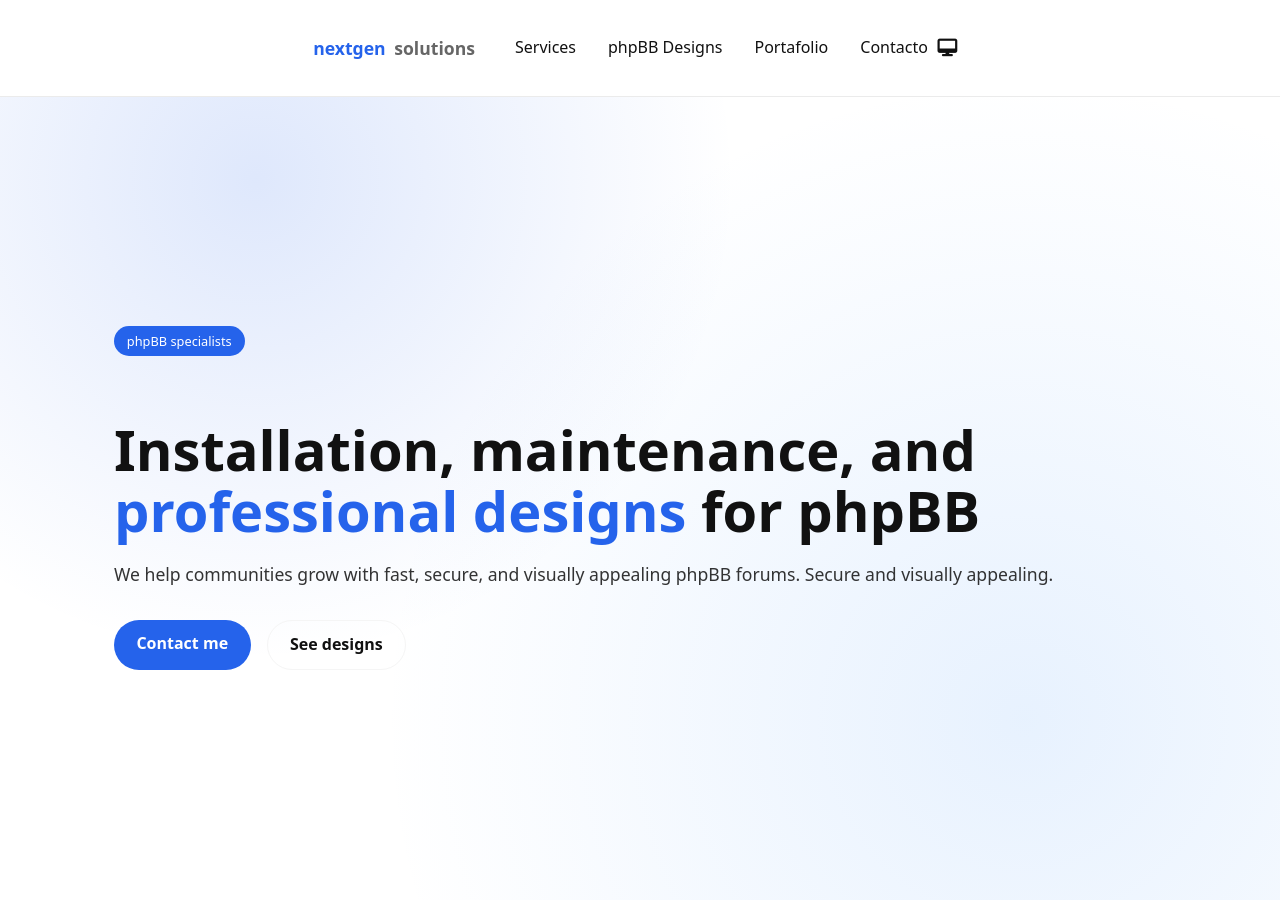
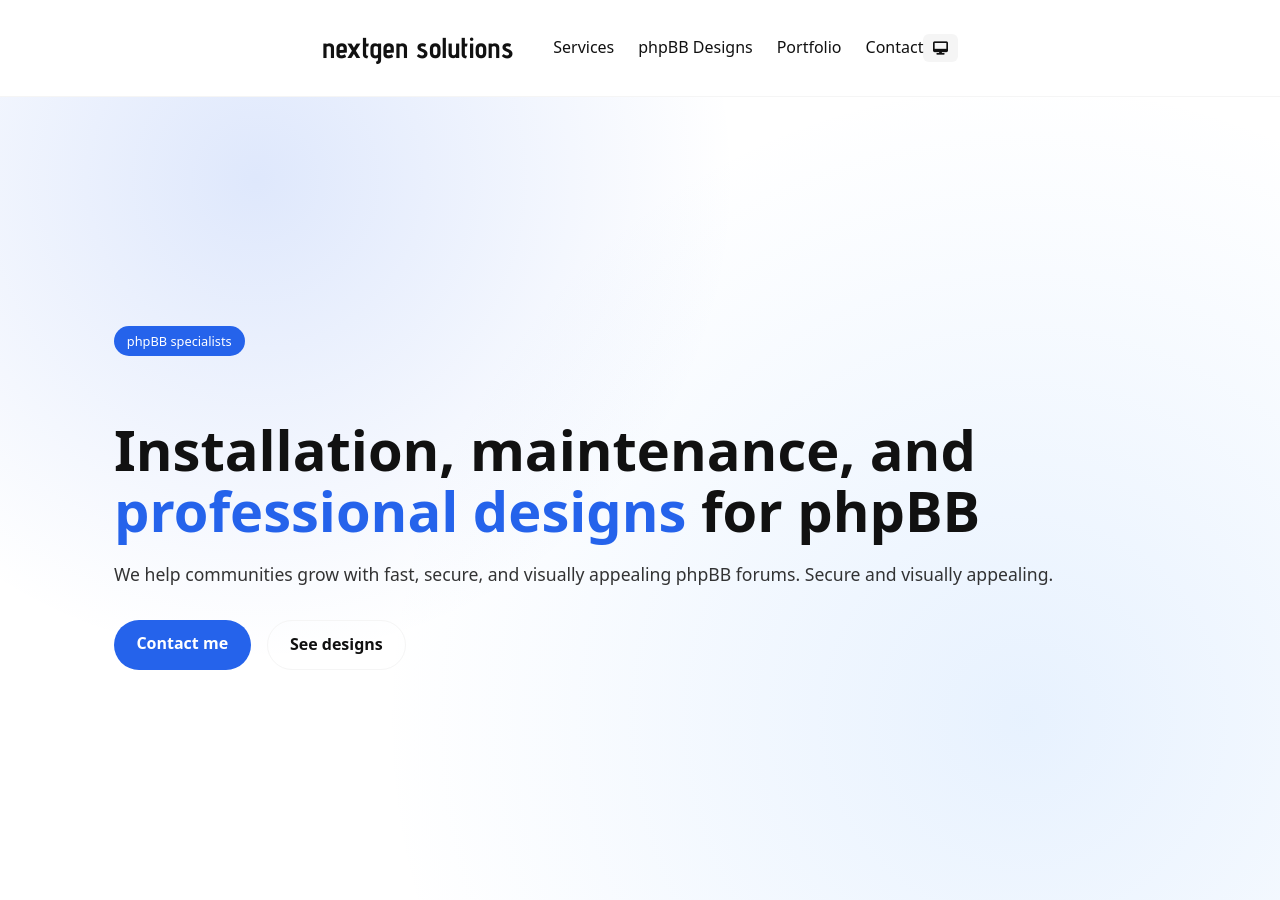
Before and after one commit to nextgen-solutions-gt/nextgen-solutions-gt.github.io, a Jekyll site: the page built from index.md, in a window 1280 px wide and 900 px high. Built offline with Jekyll 4.4.1, drawn with Linux system fonts in a browser that asks for light colours.

Commit message:
Revert "Add more improvements"
This reverts commit 2fe8e1282702d7f797e5e8df837e5f008f7a6e64.

```diff
--- a/_layouts/default.html
+++ b/_layouts/default.html
@@ -12,36 +12,29 @@
 </head>
 <body>
 <header class="site-header">
-  <nav class="navbar container">
-    <!-- Brand -->
-    <div class="nav-brand">
-      <span class="logo">nextgen</span>
-      <span class="logo-muted">solutions</span>
+  <nav class="nav container">
+    <div class="brand">
+      <h1><a href="#home">nextgen solutions</a></h1>
     </div>
 
-    <!-- Menu -->
-    <ul class="nav-menu" id="navMenu">
+    <ul class="nav-links">
       <li><a href="#services">Services</a></li>
       <li><a href="#designs">phpBB Designs</a></li>
-      <li><a href="#portfolio">Portafolio</a></li>
-      <li><a href="#contact">Contacto</a></li>
+      <li><a href="#portfolio">Portfolio</a></li>
+      <li><a href="#contact">Contact</a></li>
     </ul>
 
-    <!-- Actions -->
     <div class="nav-actions">
-
+      <!-- Tema -->
+	  <button class="nav-toggle" aria-label="Abrir menú">
+		<i class="fa-solid fa-bars"></i>
+	  </button>
       <button id="themeToggle" class="theme-toggle" aria-label="Cambiar tema">
-        <i class="fa-solid fa-moon"></i>
+        <i class="fa-solid fa-desktop"></i>
       </button>
-
-      <!-- Mobile toggle -->
-      <button class="nav-toggle" id="navToggle" aria-label="Menú">
-        <i class="fa-solid fa-bars"></i>
-      </button>
-    </div>
+	</div>
   </nav>
-</header>
-
+</header
 
   <main>
     {{ content }}
--- a/assets/css/style.css
+++ b/assets/css/style.css
@@ -219,130 +219,55 @@
   top: 0;
   width: 100%;
   background: var(--bg);
-  border-bottom: 1px solid rgba(0,0,0,.08);
+  border-bottom: 1px solid var(--border);
   z-index: 1000;
 }
 
-[data-theme="dark"] .site-header {
-  border-color: rgba(255,255,255,.08);
-}
-
-.navbar {
-  height: 64px;
+.nav {
   display: flex;
   align-items: center;
   justify-content: space-between;
+  height: 64px;
 }
 
-/* Brand */
-.nav-brand {
-  font-size: 1.1rem;
+.brand a {
   font-weight: 700;
+  text-decoration: none;
+  color: var(--text);
 }
 
-.logo {
-  color: var(--primary);
-}
-
-.logo-muted {
-  color: var(--muted);
-  margin-left: 4px;
-}
-
-/* Menu */
-.nav-menu {
+.nav-links {
   display: flex;
-  gap: 32px;
+  gap: 1.5rem;
   list-style: none;
 }
 
-.nav-menu a {
+.nav-links a {
   text-decoration: none;
   color: var(--text);
   font-weight: 500;
   position: relative;
 }
 
-.nav-menu a::after {
+.nav-links a::after {
   content: "";
   position: absolute;
   left: 0;
   bottom: -6px;
   width: 0;
   height: 2px;
-  background: var(--primary);
-  transition: width .25s ease;
+  background: var(--accent);
+  transition: width 0.3s ease;
 }
 
-.nav-menu a:hover::after {
+.nav-links a:hover::after,
+.nav-links a.active::after {
   width: 100%;
 }
 
-/* Actions */
 .nav-actions {
   display: flex;
-  align-items: center;
-  gap: 16px;
-}
-
-.lang-switch button {
-  background: none;
-  border: none;
-  font-weight: 600;
-  cursor: pointer;
-  color: var(--muted);
-}
-
-.lang-switch button:hover {
-  color: var(--primary);
-}
-
-.theme-toggle {
-  background: none;
-  border: none;
-  font-size: 1.1rem;
-  cursor: pointer;
-  color: var(--text);
-}
-
-/* Mobile */
-.nav-toggle {
-  display: none;
-  background: none;
-  border: none;
-  font-size: 1.3rem;
-  cursor: pointer;
-}
-
-@media (max-width: 768px) {
-  .nav-menu {
-    position: absolute;
-    top: 64px;
-    left: 0;
-    right: 0;
-    background: var(--bg);
-    flex-direction: column;
-    gap: 0;
-    display: none;
-    border-bottom: 1px solid rgba(0,0,0,.08);
-  }
-
-  [data-theme="dark"] .nav-menu {
-    border-color: rgba(255,255,255,.08);
-  }
-
-  .nav-menu li {
-    padding: 16px;
-    text-align: center;
-  }
-
-  .nav-menu.show {
-    display: flex;
-  }
-
-  .nav-toggle {
-    display: block;
-  }
+  gap: 0.6rem;
 }
 
 .hero {
--- a/assets/js/mobile-nav.js
+++ b/assets/js/mobile-nav.js
@@ -1,6 +1,22 @@
-const navToggle = document.getElementById("navToggle");
-const navMenu = document.getElementById("navMenu");
+(() => {
+  const navToggle = document.querySelector(".nav-toggle");
+  if (!navToggle) return;
 
-navToggle.addEventListener("click", () => {
-  navMenu.classList.toggle("show");
-});
+  const nav = document.querySelector(".nav-links");
+  const links = nav.querySelectorAll("a");
+  const icon = navToggle.querySelector("i");
+
+  navToggle.addEventListener("click", () => {
+    nav.classList.toggle("open");
+    icon.className = nav.classList.contains("open")
+      ? "fa-solid fa-xmark"
+      : "fa-solid fa-bars";
+  });
+
+  links.forEach(link => {
+    link.addEventListener("click", () => {
+      nav.classList.remove("open");
+      icon.className = "fa-solid fa-bars";
+    });
+  });
+})();
```
